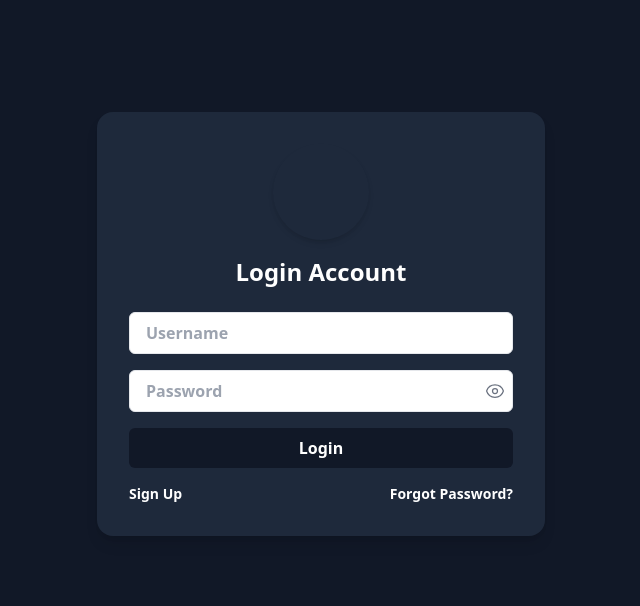
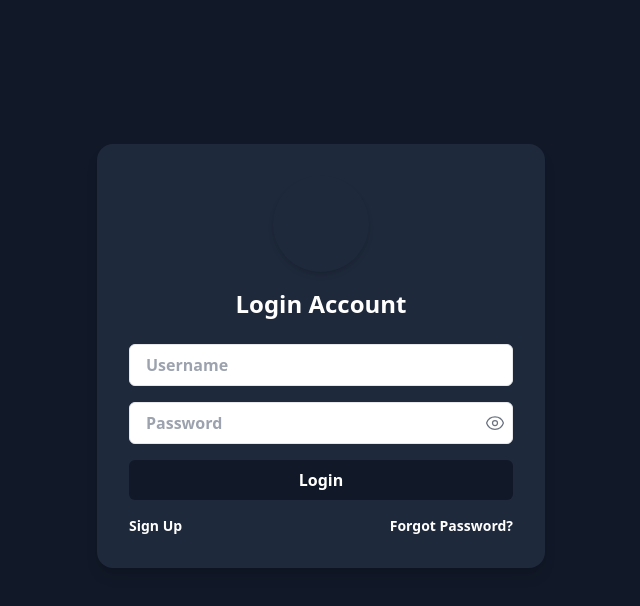
Before and after one commit to Coder2003Anujyoti/Cricket, a React (Vite) app in the folder frontend/: page /#/login in a window 1280 px wide. Shown: the top 606 px of the page, without its empty margins (319-959 px from the left). Built offline with nearby package versions, Linux system fonts and the light colour scheme; no server answers; grey boxes are pictures that could not be loaded; what chartjs-plugin-datalabels would draw is missing.

Commit message:
Responsive

```diff
--- a/frontend/src/components/Card.jsx
+++ b/frontend/src/components/Card.jsx
@@ -206,14 +206,14 @@ const pieChartOptions = {
     <img
       src={items[0].image}
       alt="Player"
-      className="w-80 h-80 object-contain rounded-xl shadow-md"
+      className="w-80 h-80 object-contain"
     />
   </div>
 
   {/* 🧾 Player Info + Logo */}
   <div className="w-1/3 flex flex-col justify-center items-center gap-6 text-slate-200">
     {/* Text Section */}
-    <div className="flex flex-col justify-center items-start gap-2 bg-slate-800 w-full p-4 rounded-xl shadow-inner">
+    <div className="flex flex-col justify-center items-start gap-2 bg-slate-800 w-full p-4 rounded-xl">
       <h1 className="text-2xl font-bold tracking-wide">
         Name: {items[0].name} {items[0].captain ? "(C)" : ""}
       </h1>
--- a/frontend/src/login/Login.jsx
+++ b/frontend/src/login/Login.jsx
@@ -122,7 +122,7 @@ window.scrollTo({ top: 0, behavior: "smooth" });
         className: shouldShowMobile ? "font-bold" : "",
       }}
     />
-      <div className="w-full my-28 lg:my-28 md:my-20 max-w-md max-h-full overflow-y-auto bg-slate-800 rounded-2xl shadow-lg p-8 flex flex-col items-center m-4">
+      <div className="w-full my-24 lg:my-36 md:my-20 max-w-md max-h-full overflow-y-auto bg-slate-800 rounded-2xl shadow-lg p-8 flex flex-col items-center m-4">
         <video
           src="Icons/movable.mp4"
           autoPlay
```
